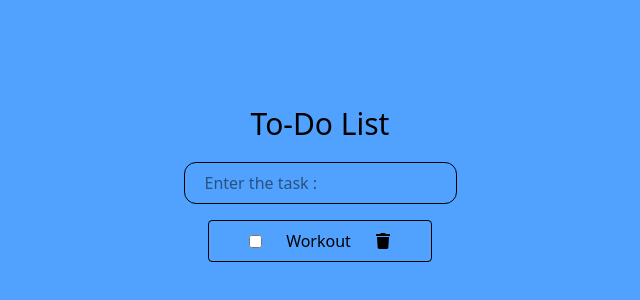
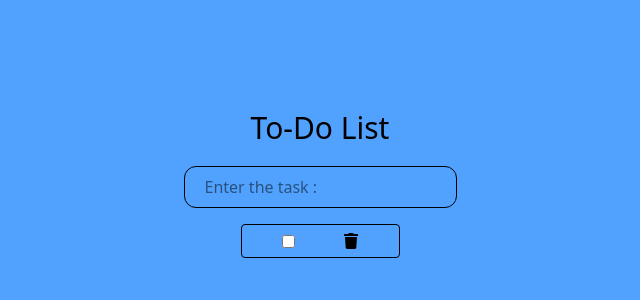
Before and after one commit to shiyyaas/Todolist, a React (Vite) app: page / in a window 1280 px wide. Shown: the part 226-526 px from the top of the page, without its empty margins (320-960 px from the left). Built offline with nearby package versions, Linux system fonts and the light colour scheme.

Commit message:
Working on giving task on Keydown

```diff
--- a/src/App.jsx
+++ b/src/App.jsx
@@ -1,15 +1,18 @@
-// import { useState } from 'react'
+import { useState } from 'react'
 import './App.css'
 import Core from './components/Core'
 import Task from './components/Task'
 
 function App() {
+  const [taskdata, setTaskdata] = useState('');
 
   return (
     <>
       <div className='flex flex-col min-h-screen items-center justify-center bg-blue-400'>
-        <Core />
-        <Task />
+        <Core
+        taskdata={taskdata}
+        onTaskdataChange={setTaskdata}/>
+        <Task taskdata={taskdata}/>
       </div>
     </>
   )
--- a/src/components/Core.jsx
+++ b/src/components/Core.jsx
@@ -1,4 +1,6 @@
-export default function Core() {
+import Task from './Task'
+
+export default function Core({ taskdata , onTaskdataChange }) {
     const h1class = "text-3xl";
 
     return (
@@ -6,6 +8,13 @@ export default function Core() {
             <h1 className={`${h1class} m-5`}>To-Do List</h1>
             <input
             name="task"
+            value={taskdata}
+            onChange={(e) => onTaskdataChange(e.target.value)}
+            onKeyDown={(e) => {
+                if (e.key === 'Enter'){
+
+                }
+            }}
             className='border rounded-xl px-5 py-2'
             type="text" placeholder='Enter the task :' />
         </div>
--- a/src/components/Task.jsx
+++ b/src/components/Task.jsx
@@ -1,11 +1,13 @@
 import { FaTrash } from "react-icons/fa";
+import { useId } from "react";
 
-export default function Task() {
+export default function Task( {taskdata} ) {
+    const uniqueid = useId();
     return (
         <>
-            <div className="flex gap-6 items-center border px-10 py-2 mt-4 rounded">
-                <input id="check?" type="checkbox"  />
-                <label for="check?">Workout</label>
+        <div className="flex gap-6 items-center border px-10 py-2 mt-4 rounded">
+                <input id={uniqueid} type="checkbox"  />
+                <label htmlFor={uniqueid}>{taskdata}</label>
                 <FaTrash />
             </div>
         </>
```
